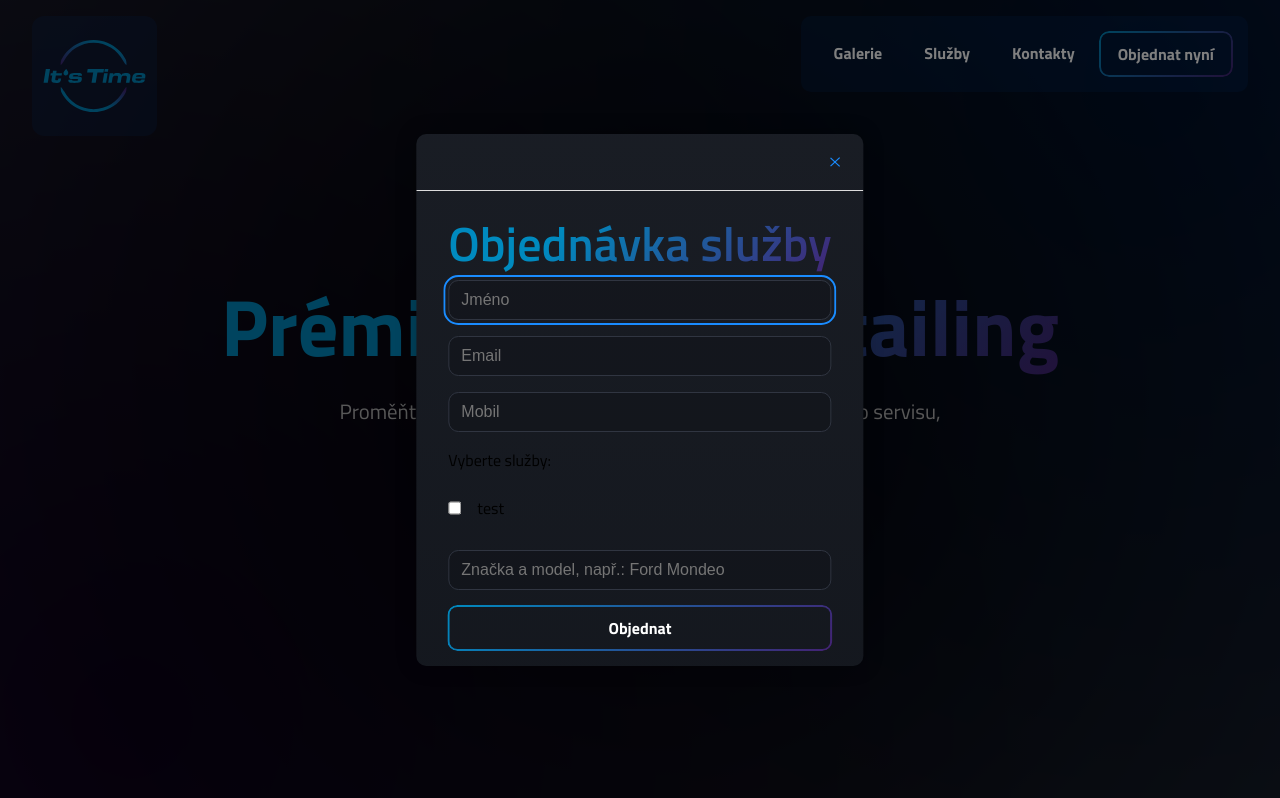
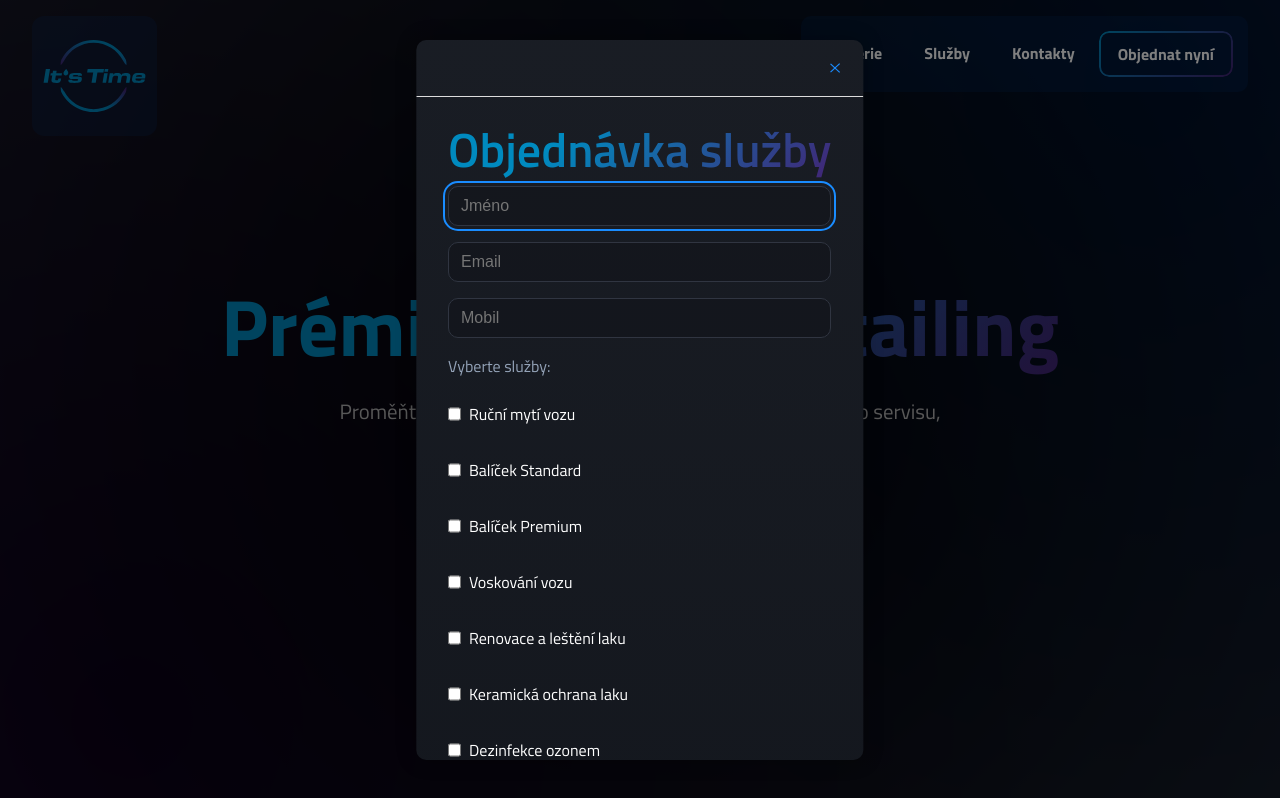
Before and after one commit to xzd3n3k/its_time, a SvelteKit app: page / in a window 1280 px wide. Both pictures are taken after a click on the button "Objednat nyní". Built offline with nearby package versions, Linux system fonts and the light colour scheme.

Commit message:
feat(ServiceOrderForm): add services to pick, style services picker

```diff
--- a/src/routes/ServiceOrderForm.svelte
+++ b/src/routes/ServiceOrderForm.svelte
@@ -1,5 +1,13 @@
 <script lang="ts">
-  export let services = [{ title: 'test' }]; // služby, které si může uživatel vybrat
+  export let services = [
+    { title: 'Ruční mytí vozu' },
+    { title: 'Balíček Standard' },
+    { title: 'Balíček Premium' },
+    { title: 'Voskování vozu' },
+    { title: 'Renovace a leštění laku' },
+    { title: 'Keramická ochrana laku' },
+    { title: 'Dezinfekce ozonem' },
+  ];
   let name = '';
   let email = '';
   let phone = '';
@@ -51,13 +59,13 @@
       <input type="email" id="email" bind:value={email} required placeholder="Email" />
       <input type="tel" id="phone" bind:value={phone} required placeholder="Mobil" />
 
-      <label for="services">Vyberte služby:</label>
-      <div class="services-checkbox">
+      <label class="services-checkbox-label" for="services">Vyberte služby:</label>
+      <div class="services-checkbox" id="services">
         {#each services as service, i (i)}
-          <span class="services-picker">
+          <label class="services-picker">
             <input type="checkbox" value={service.title} on:change={handleCheckboxChange} />
             {service.title}
-          </span>
+          </label>
         {/each}
       </div>
 
@@ -80,6 +88,21 @@
     height: 100%;
     justify-content: space-between;
     gap: 16px;
+
+    .services-checkbox-label {
+      color: var(--color-text-secondary);
+    }
+
+    .services-checkbox {
+      color: var(--color-text-primary);
+      display: flex;
+      flex-direction: column;
+      gap: 16px;
+    }
+
+    label {
+      user-select: none;
+    }
   }
   .form-content-wrapper {
     display: flex;
@@ -89,7 +112,9 @@
     .services-picker {
       display: inline-flex;
       align-items: center;
-      gap: 16px;
+      gap: 8px;
+      cursor: pointer;
+      width: fit-content;
     }
   }
 </style>
```
